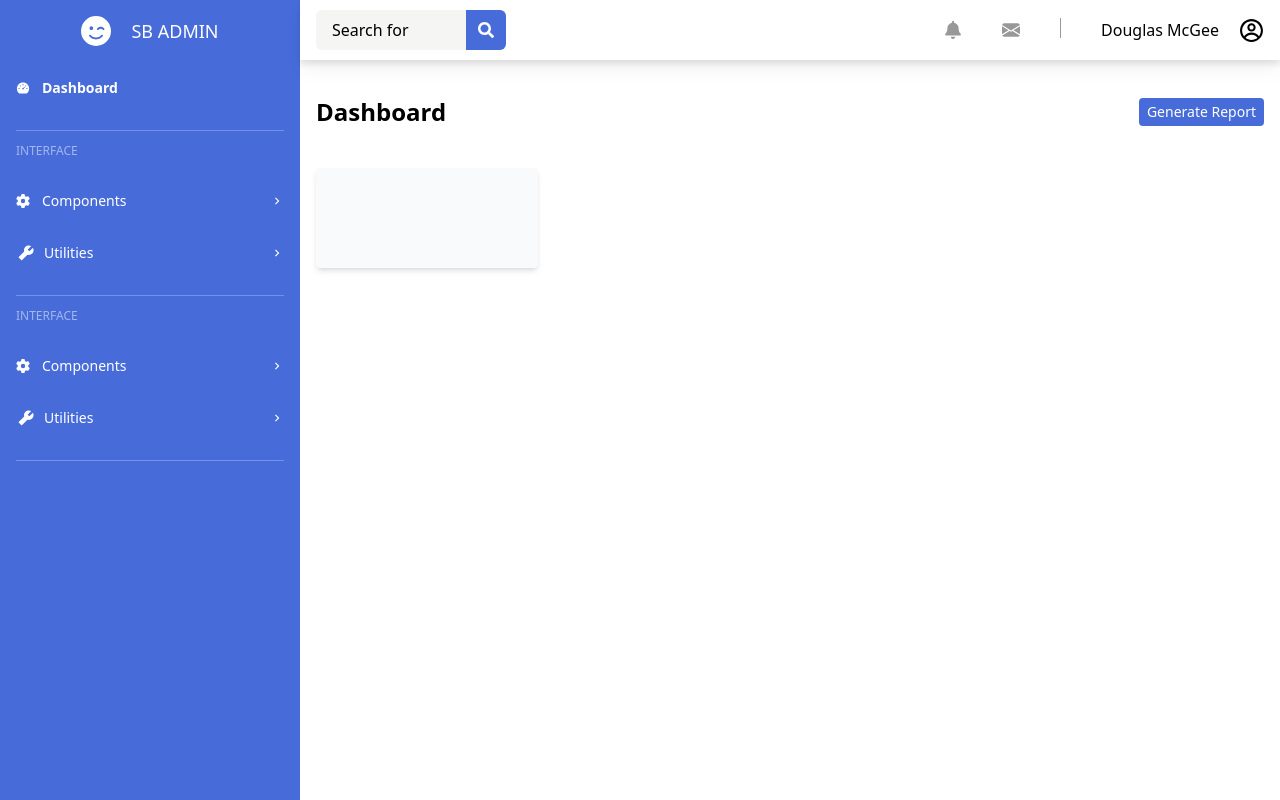
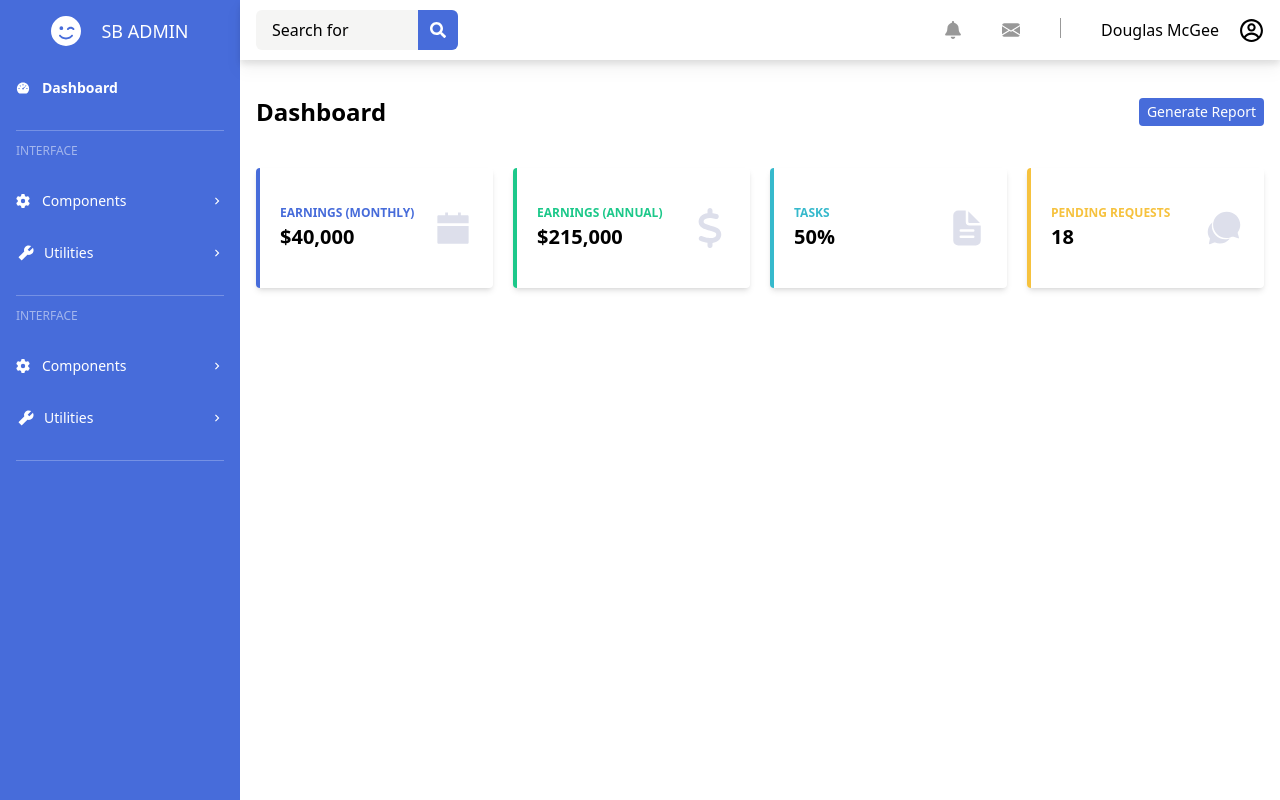
Before and after one commit to ThaminduNR/next.js-dashboard, a Next.js app: page / in a window 1280 px wide. Built offline with nearby package versions, Linux system fonts and the light colour scheme.

Commit message:
create card and style

```diff
--- a/src/app/layout.tsx
+++ b/src/app/layout.tsx
@@ -20,7 +20,7 @@ export default function RootLayout({
         <main>
             <div className='flex'>
                 <DashboardNav/>
-                <div className='flex flex-col w-[calc(100%-300px)] min-h-[calc(100%-60px)]'>
+                <div className='flex flex-col w-[calc(100%-240px)] min-h-[calc(100%-60px)]'>
                     <NavBar/>
                     <div className='p-4'>
                         {children}
--- a/src/app/page.tsx
+++ b/src/app/page.tsx
@@ -1,4 +1,9 @@
+import React from "react";
 import MainContentCard from "@/components/main-content-card";
+import {AiFillCalendar} from "react-icons/ai";
+import { FaDollarSign } from "react-icons/fa6";
+import { IoDocumentText } from "react-icons/io5";
+import { IoIosChatbubbles } from "react-icons/io";
 
 
 export default function Home() {
@@ -9,10 +14,10 @@ export default function Home() {
           <button className='text-white text-sm bg-[#476CDA] px-2 py-1 rounded'>Generate Report</button>
         </div>
         <div className='w-full grid gap-5 justify-items-center grid-cols-1 md:grid-cols-2 lg:grid-cols-3 xl:grid-cols-4 2xl:grid-cols-4' >
-          <MainContentCard/>
-          {/*<MainContentCard/>*/}
-          {/*<MainContentCard/>*/}
-          {/*<MainContentCard/>*/}
+          <MainContentCard title="EARNINGS (MONTHLY)" price="$40,000" icon={ <AiFillCalendar size={40} className="text-[#DDDFEB]"/>} color="#476CDA"/>
+          <MainContentCard title="EARNINGS (ANNUAL)" price="$215,000" icon={ <FaDollarSign size={40} className="text-[#DDDFEB]"/>} color="#1CC88A"/>
+          <MainContentCard title="TASKS" price="50%" icon={ <IoDocumentText size={40} className="text-[#DDDFEB]"/>} color="#36B9CC"/>
+          <MainContentCard title="PENDING REQUESTS" price="18" icon={ <IoIosChatbubbles size={40} className="text-[#DDDFEB]"/>} color="#F6C23E"/>
         </div>
       </div>
   );
--- a/src/components/dashboard-nav.tsx
+++ b/src/components/dashboard-nav.tsx
@@ -6,7 +6,7 @@ import {AiFillTool} from "react-icons/ai";
 
 function DashboardNav() {
     return (
-        <div className='w-[300px] min-h-svh bg-[#476CDA]'>
+        <div className='w-[240px] min-h-svh bg-[#476CDA]'>
             <div className='flex gap-5 items-center justify-center p-4'>
                 <FaFaceSmileWink className='text-3xl text-white'/>
                 <h1 className='text-lg text-white'>SB ADMIN</h1>
--- a/src/components/main-content-card.tsx
+++ b/src/components/main-content-card.tsx
@@ -1,13 +1,34 @@
 import React from 'react'
+import { AiFillCalendar } from "react-icons/ai";
 
-function MainContentCard() {
+
+type propType = {
+   title:string;
+   price:string;
+   icon:any;
+   color:string
+}
+
+function MainContentCard({title,price,icon,color}:propType) {
+    const colors = color;
+    console.log(colors)
+
+    const name:string = "Thamindu";
     return (
-        <div className='w-full min-h-[100px] bg-slate-50 shadow-md rounded p-2 '>
-            <div>
+        <div className={`w-full min-h-[120px] shadow-md rounded p-2 border-l-4`} style={{ borderLeftColor: `${color}` }}>
+            <div className="flex justify-between w-full h-full items-center p-3">
+                <div>
+                    <p className={`font-bold text-[12px]`} style={{ color: `${color}` }}>{title}</p>
+                    <h2 className="font-bold text-[20px]">{price}</h2>
+                </div>
+                <div>
+                    {icon}
+                </div>
+            </div>
 
-            </div>
         </div>
     )
+
 }
 
 export default MainContentCard
```
